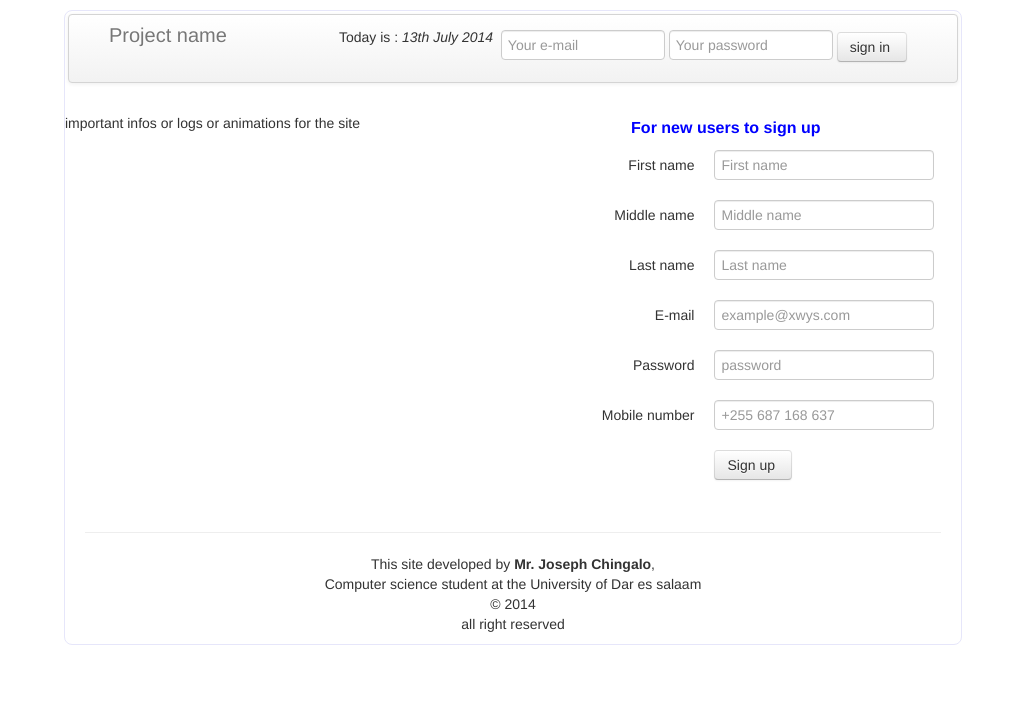
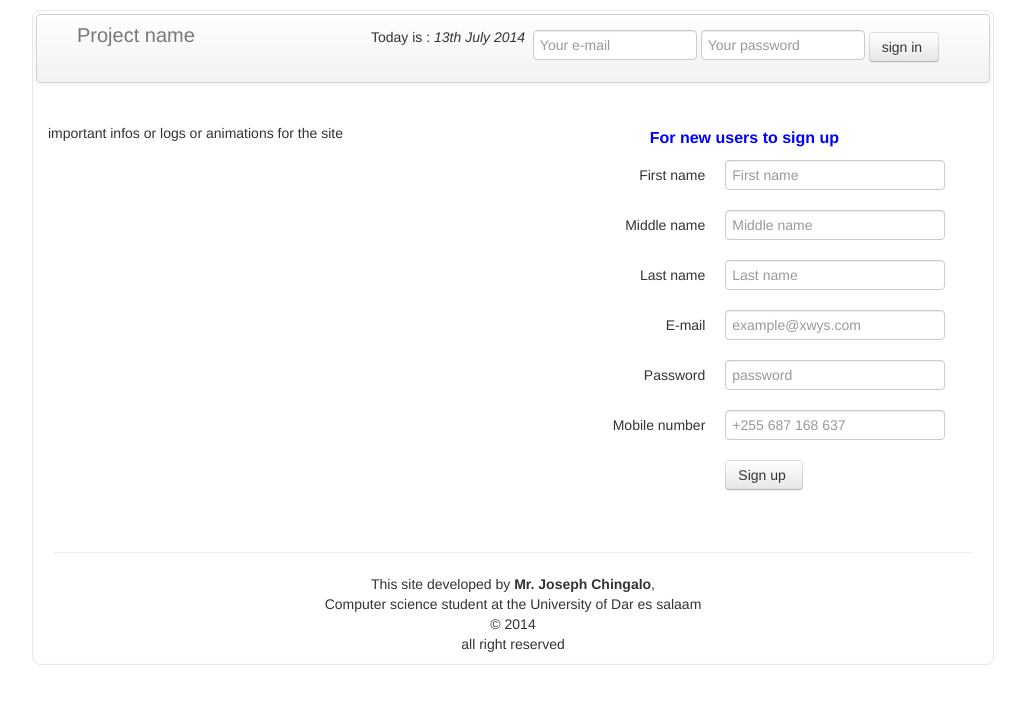
Before and after one commit to chingalo/reportissues, a Django app: page / in a window 1280 px wide. Shown: the top 704 px of the page, without its empty margins (127-1152 px from the left). Run offline with Django 3.2, Linux system fonts and the light colour scheme; parts of the project's set-up code (start-up, migrations or seed data) failed here and were passed over; some libraries are stand-ins or nearby versions.

Commit message:
update styles

```diff
--- a/static/css/style.css
+++ b/static/css/style.css
@@ -5,7 +5,7 @@ background:;
 }
 
 .body_page{
-max-width:70%;
+max-width:75%;
 margin:10px auto;
 min-height:500px;
 background:;
@@ -18,9 +18,17 @@ margin-top:10px;
 padding:2px 10px;
 }
 
+.signup{
+padding:10px;
+}
+
 .signup form{
 margin-bottom:10px;
 padding:2px 10px;
+}
+
+.importantinfoOrAnimation{
+padding-left:5px;
 }
 
 .headerforsignup{
@@ -44,6 +52,7 @@ margin:3px 3px 30px 3px;
 .form-search{
 padding:5px 0px 0px 2px;
 }
+
 .useInformation{
 padding:7px 4px;
 margin-right:3px;
```
